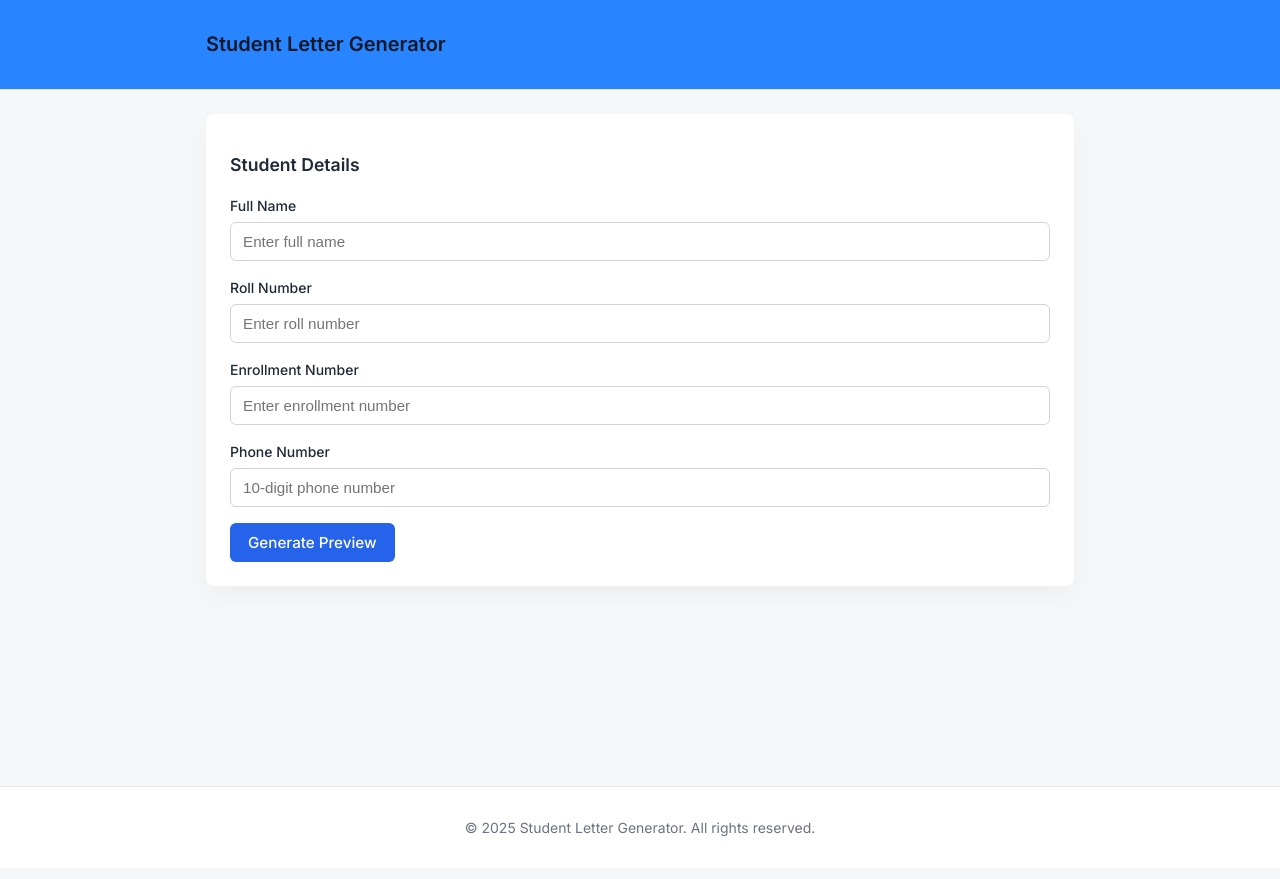
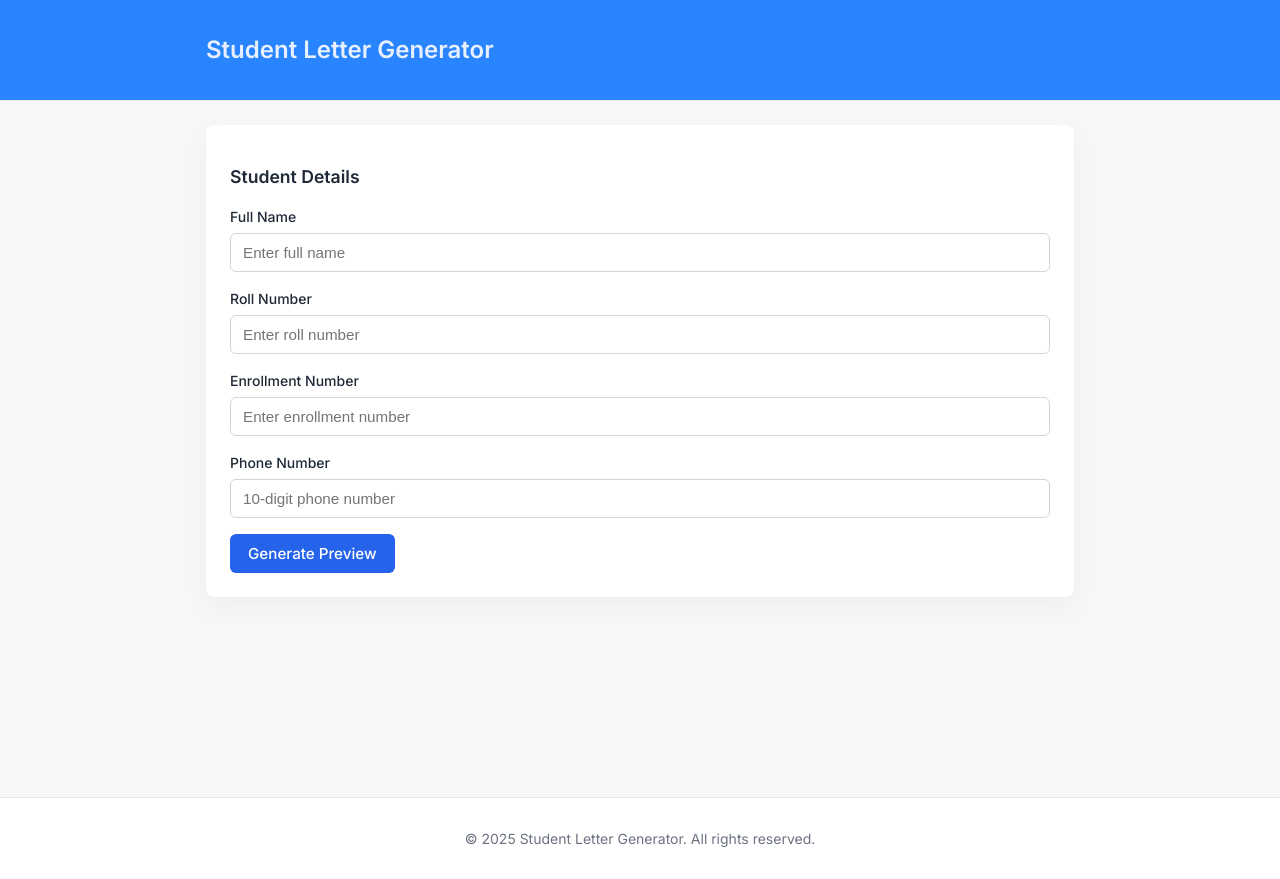
Before and after one commit to ansarikashif-prog/student-letter-generator, a React (Vite) app: page / in a window 1280 px wide. Built offline with nearby package versions, Linux system fonts and the light colour scheme; no server answers.

Commit message:
change header css details

```diff
--- a/src/styles/main.css
+++ b/src/styles/main.css
@@ -54,9 +54,9 @@ button {
 }
 
 .app-title {
-  font-size: 1.25rem;
+  font-size: 1.5rem;
   font-weight: 600;
-  color: #111827;
+  color: #e8efff;
 }
 
 /* =========================================================
```
